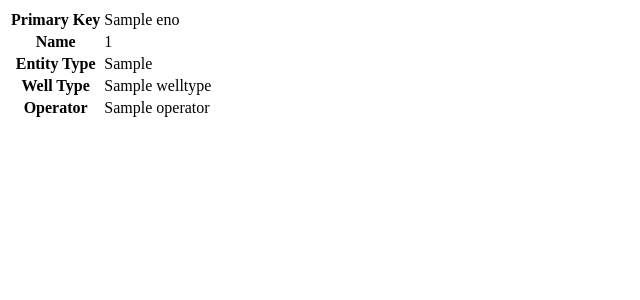
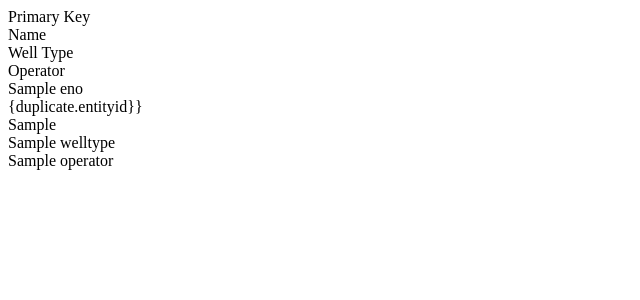
Before and after one commit to comtesacristain/rdis, a Python web app: template data_manager/templates/duplicates/duplicate.html in a window 1280 px wide. Shown: the top 300 px of the page, without its empty margins (0-640 px from the left). Run offline with Jinja, Linux system fonts and the light colour scheme; the template is opened without the code that fills it: most values are stand-ins (such as "Sample title", 1, 10 or a date in 2020).

Commit message:
Changed tables to divs

```diff
--- a/data_manager/templates/duplicates/duplicate.html
+++ b/data_manager/templates/duplicates/duplicate.html
@@ -1,9 +1,17 @@
-<div style="white-space: nowrap;">{%for duplicate in duplicate_entities%}
-  <table>
-	  <tr><th>Primary Key</th><td>{{duplicate.eno}}</td></tr>
-	  <tr><th>Name</th><td>{{duplicate.entityid}}</td></tr>
-	  <tr><th>Entity Type</th><td>{{duplicate.entity_type}}</td></tr>
-	  <tr><th>Well Type</th><td>{{duplicate.well.welltype}}</td></tr>
-	  <tr><th>Operator</th><td>{{duplicate.well.operator}}</td></tr>
-  </table>
-{% endfor %}</div>
+<div style="white-space: nowrap;">
+  <div class="table-header">
+	  <div>Primary Key</div>
+	  <div>Name</div>
+	  <div>Well Type</div>
+	  <div>Operator</div>
+  </div>
+  {%for duplicate in duplicate_entities%}
+  <div>
+	  <div>{{duplicate.eno}}</div>
+	  <div>{duplicate.entityid}}</div>
+	  <div>{{duplicate.entity_type}}</div>
+	  <div>{{duplicate.well.welltype}}</div>
+	  <div>{{duplicate.well.operator}}</div>
+  </div>
+{% endfor %}
+</div>
```
